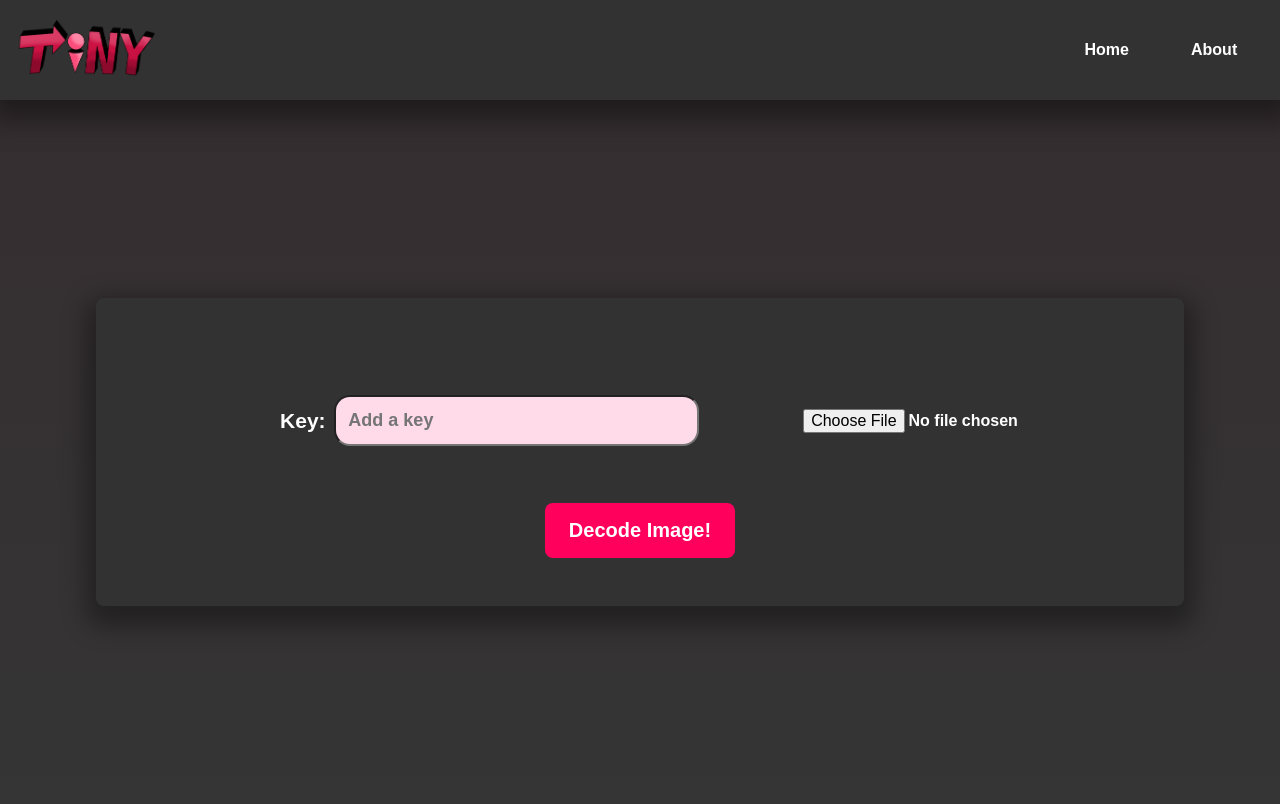
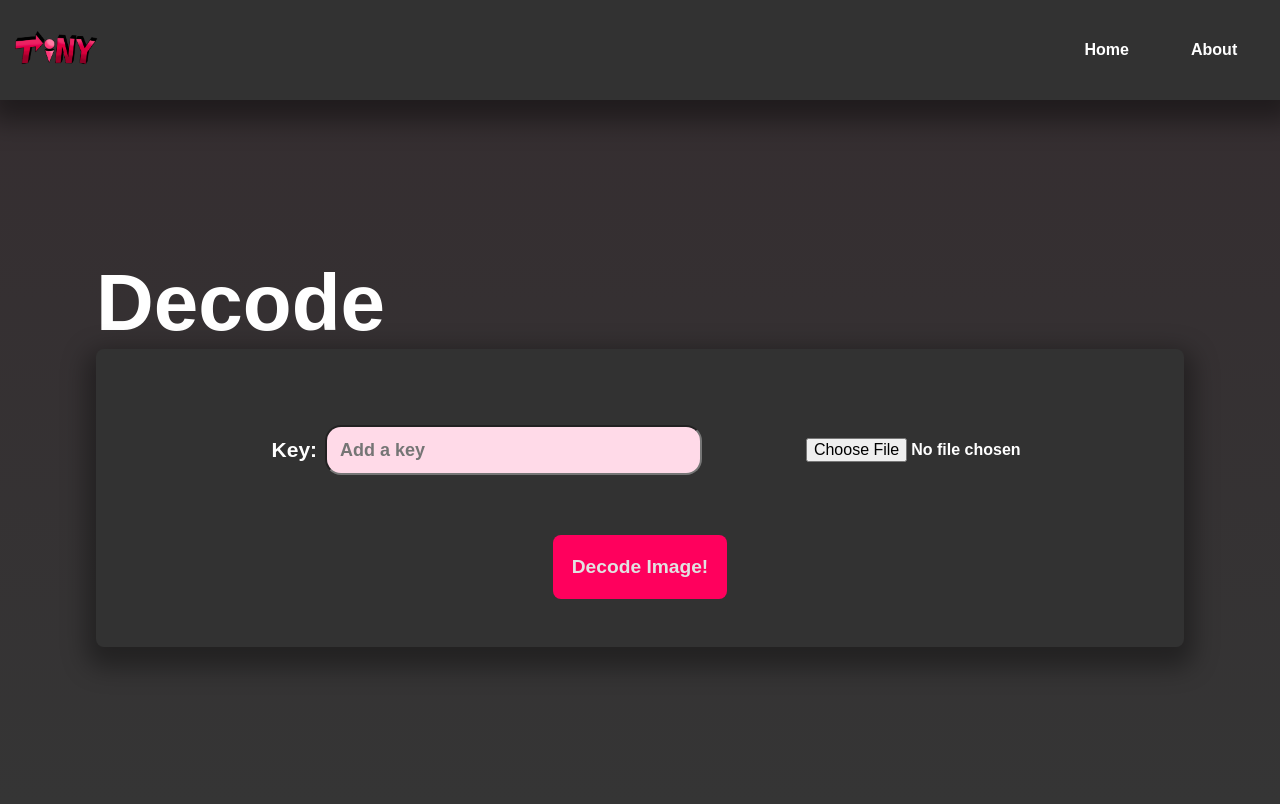
Before and after one commit to TranquilTanisha/TiNY-SIM, a Django app: page /decode/ in a window 1280 px wide. Run offline with Django 4.2, Linux system fonts and the light colour scheme; some web fonts are replaced.

Commit message:
Redesigned pages

```diff
--- a/pel/templates/pel/decode.html
+++ b/pel/templates/pel/decode.html
@@ -12,6 +12,7 @@
         rel="stylesheet"
       />
     <div class="mainbody">
+      <div id="maintext">Decode</div>
         <div class="decode-card">
           <!-- <div class="uploadedimgcontainer"><img id="uploadedimg" src="{{ field.image.url }}"></div> -->
             <div class="form-card">
@@ -27,6 +28,25 @@
             </div>
         </div>
     </div>
+    <script>
+      var slideup = {
+      distance: '100%',
+      origin: 'bottom',
+      opacity: 0
+      };
+
+      var slideleft = {
+    distance: '50%',
+    origin: 'right',
+    opacity: 0
+    };
+
+      ScrollReveal().reveal('#maintext', { duration: 2500 });
+      ScrollReveal().reveal('#maintext', slideup);
+      ScrollReveal().reveal('.decode-card', { delay: 300, duration: 2200 });
+      ScrollReveal().reveal('.decode-card', slideleft);
+
+    </script>
   </body>
 </html>
 
--- a/static/styles/decode.css
+++ b/static/styles/decode.css
@@ -1,13 +1,17 @@
+.mainbody{
+    flex-direction: column;
+}
+
 .decode-card{
     display: flex;
     align-items: center;
     justify-content: center;
     width: 80vw;
-    height: fit-content;
+    height: max-content;
     border-radius: 0.5rem;
     background-color: #323232;
     box-shadow: 0px 11px 25px 10px rgba(0, 0, 0, 0.35);
-    padding: 0.5rem 2rem 1rem 2rem;
+    padding: 1rem 2rem;
 }
 
 #uploadedimgcontainer{
@@ -25,8 +29,8 @@
     font-size: 21px;
     color: white;
     width: 100%;
-    height: 80%;
-    padding: 2rem;
+    height: 100%;
+    padding: 1rem;
 }
 
 /* #message{
@@ -40,18 +44,19 @@
 
 #submit{
     background-color: rgb(255, 0, 93);
-    font-size: 20px;
+    font-size: 1.2rem;
     font-weight: 700;
-    color: white;
+    color: rgb(226, 226, 226);
     border-radius: 0.5rem;
     border: none;
-    padding: 1rem 1.5rem;
-    margin: 0;
+    line-height: 1rem;
+    padding: 1.5rem 1.2rem;
 }
 
 #submit:hover{
-    /* color: rgb(255, 0, 93); */
+    color: rgb(255, 255, 255);
     scale: 103%;
+    font-weight: 800;
     transition: all 0.15s;
 }
 .form-parent{
@@ -94,3 +99,11 @@ input:hover{
     color: rgb(255, 0, 93);
     transition: all 0.25s ease-in;
 }
+
+#maintext{
+    width: 100%;
+    color: white;
+    /* border: 1px solid red; */
+    font-size: 5rem;
+    font-weight: 800;
+}
--- a/static/styles/main-copy.css
+++ b/static/styles/main-copy.css
@@ -6,6 +6,7 @@
     width: 50%;
     height: 100%;
     font-size: 5rem;
+    border: 1px dotted rgba(255, 0, 98, 0.177);
 }
 
 .jump{
--- a/templates/base.html
+++ b/templates/base.html
@@ -18,6 +18,10 @@
       rel="stylesheet"
     />
     <script src="{% static 'js/test.js' %}"></script>
+    <script src="https://unpkg.com/scrollreveal"></script>
+    <script>
+        ScrollReveal({ reset: true });
+    </script>
     <title>TiNY Sim</title>
   </head>
   <body>
```
Also changed, not shown: pel/templates/pel/encode.html (+30 -1 lines), pel/templates/pel/result-decode.html (+24 -1 lines), static/styles/about.css (+18 -4 lines), static/styles/encode.css (+37 -9 lines), static/styles/result-decode.css (+14 -0 lines), static/images/tiny.png, static/images/tiny2.png (added), 1 other file.
